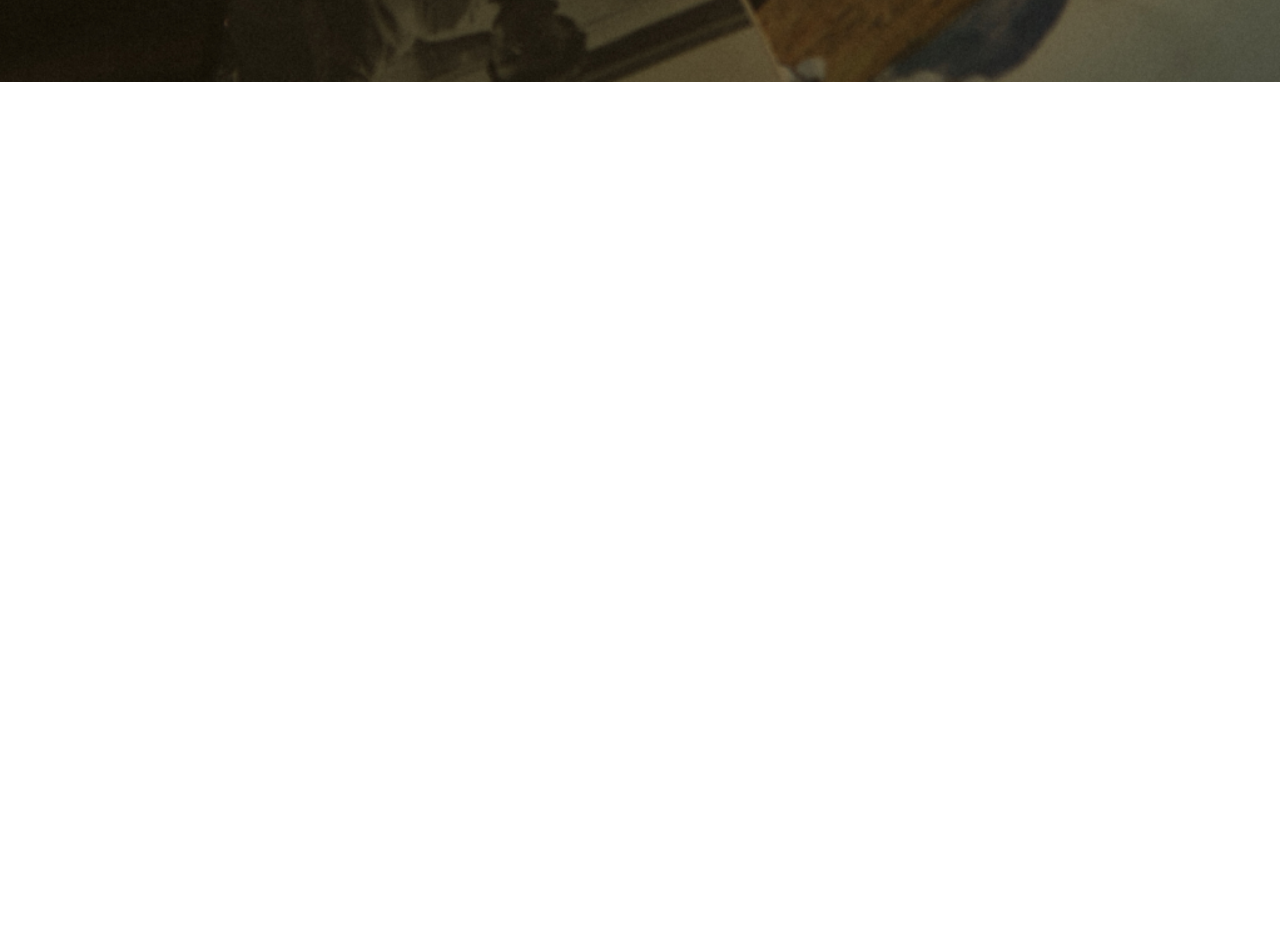
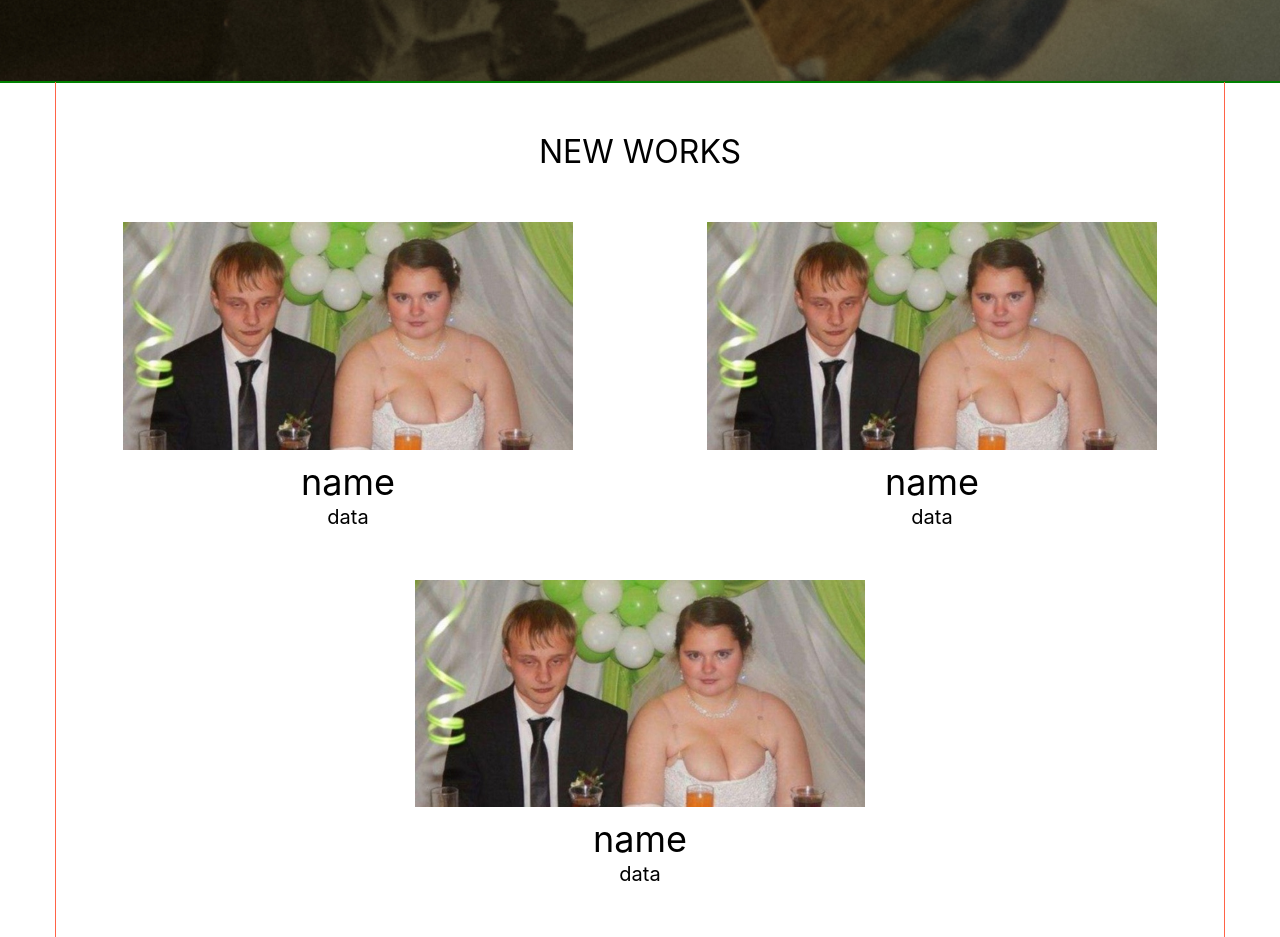
Before and after one commit to AlekseySteblivets/about-your-life, a React (Create React App) app: page / in a window 1280 px wide. Shown: the part 1200-2137 px from the top of the page. Before the commit the page ends 1282 px from the top, so only its background shows below. Built offline with nearby package versions, Linux system fonts and the light colour scheme; a web font is replaced by a local one.

Commit message:
added  NewWorks section

```diff
--- a/src/assets/styles/_fonts.scss
+++ b/src/assets/styles/_fonts.scss
@@ -11,3 +11,16 @@
   font-weight: 700;
   font-size: 40px;
 }
+
+@mixin font-footer {
+  font-weight: 400;
+  font-size: 24px;
+}
+
+@mixin font-name-of-works {
+  font-size: 36px;
+}
+
+@mixin font-small {
+  font-size: 20px;
+}
--- /dev/null
+++ b/src/components/NewWorks/NewWorks.js
@@ -0,0 +1,34 @@
+import justFoto from "../../assets/img/number1.jpg";
+
+import styles from "./NewWorks.module.scss";
+
+export default function NewWorks() {
+  return (
+    <div className={styles.block}>
+      <h2 className={styles.title}>NEW WORKS</h2>
+      <ul className={styles.menu}>
+        <li className={styles.item}>
+          <a href="/">
+            <img alt="foto" src={justFoto} />
+          </a>
+          <h3 className={styles.nameWork}>name</h3>
+          <p className={styles.data}>data</p>
+        </li>
+        <li className={styles.item}>
+          <a href="/">
+            <img alt="foto" src={justFoto} />
+          </a>
+          <h3 className={styles.nameWork}>name</h3>
+          <p className={styles.data}>data</p>
+        </li>
+        <li className={styles.item}>
+          <a href="/">
+            <img alt="foto" src={justFoto} />
+          </a>
+          <h3 className={styles.nameWork}>name</h3>
+          <p className={styles.data}>data</p>
+        </li>
+      </ul>
+    </div>
+  );
+}
--- /dev/null
+++ b/src/components/NewWorks/NewWorks.module.scss
@@ -0,0 +1,47 @@
+@import "../../assets/styles/fonts";
+@import "../../assets/styles/media";
+
+.block {
+  padding: 50px 0px 50px 0px;
+}
+
+.nameWork {
+  padding-top: 10px;
+  @include font-footer;
+  @include media-tablet {
+    @include font-name-of-works;
+  }
+}
+
+.item {
+  padding-top: 50px;
+  @include media-desktop {
+    width: 450px;
+  }
+}
+
+.title {
+  @include font-main;
+}
+
+.menu {
+  display: flex;
+  flex-direction: column;
+  align-items: center;
+  @include media-desktop {
+    // display: flex;
+    justify-content: space-around;
+    flex-wrap: wrap;
+
+    flex-direction: inherit;
+  }
+}
+
+.data {
+  display: none;
+  @include media-tablet {
+    display: block;
+    @include font-small;
+    // @include font-name-of-works;
+  }
+}
--- /dev/null
+++ b/src/components/NewWorks/index.js
@@ -0,0 +1 @@
+export { default } from "./NewWorks";
--- a/src/pages/PreviewPage/PreviewPage.js
+++ b/src/pages/PreviewPage/PreviewPage.js
@@ -7,6 +7,7 @@ import Hero from "../../components/Hero";
 import Navigation from "../../components/Navigation/Navigation";
 
 import styles from "./PreviewPage.module.scss";
+import NewWorks from "../../components/NewWorks/NewWorks";
 
 // const pageViews = [
 //   {
@@ -34,6 +35,12 @@ export default function PreviewPage() {
             <Hero />
           </Container>
         </LayoutSection>
+
+        <LayoutSection id="newWorks">
+          <Container>
+            <NewWorks />
+          </Container>
+        </LayoutSection>
       </main>
     </>
   );
```
Also changed, not shown: src/assets/img/number1.jpg (added).
